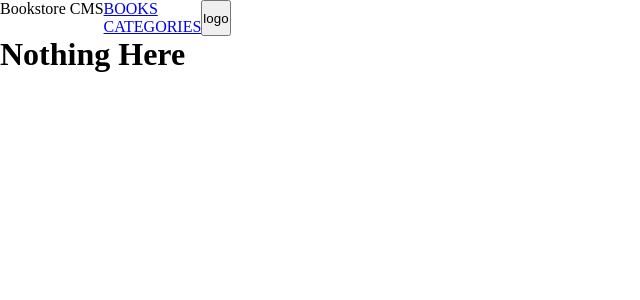
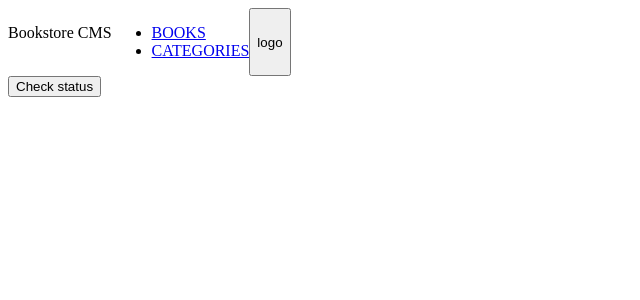
Before and after one commit to dodoburner/bookstore, a React (Create React App) app: page /Categories in a window 1280 px wide. Shown: the top 300 px of the page, without its empty margins (0-640 px from the left). Built offline with nearby package versions, Linux system fonts and the light colour scheme.

Commit message:
update categories

```diff
--- a/src/App.css
+++ b/src/App.css
@@ -1,8 +1,8 @@
-* {
+/* * {
   margin: 0;
   padding: 0;
   list-style-type: none;
-}
+} */
 
 header {
   display: flex;
--- a/src/components/Categories.js
+++ b/src/components/Categories.js
@@ -4,7 +4,7 @@ import Header from './Header';
 const Categories = () => (
   <div>
     <Header />
-    <h1>Nothing Here</h1>
+    <button type="button">Check status</button>
   </div>
 );
 
```
